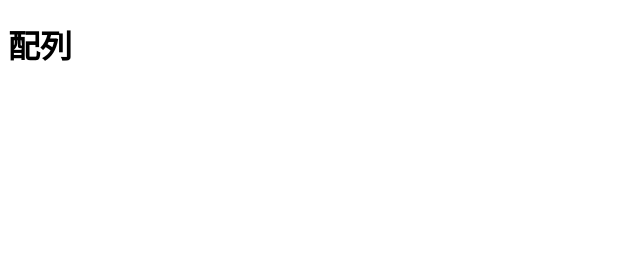
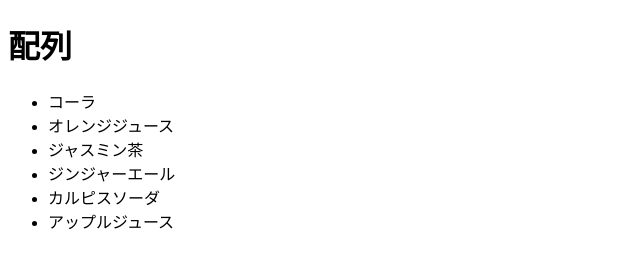
Before and after one commit to yamaguchi-wp2609-14/yasajs, a plain HTML site: page chap08/array.html in a window 1280 px wide. Shown: the whole page, without its empty margins (0-640 px from the left). Drawn offline with Linux system fonts and the light colour scheme.

Commit message:
chap08ドリンク問題完了

```diff
--- a/chap08/array.html
+++ b/chap08/array.html
@@ -1,10 +1,12 @@
 <!DOCTYPE html>
 <html lang="ja">
+
 <head>
     <meta charset="UTF-8">
     <meta name="viewport" content="width=device-width, initial-scale=1.0">
     <title>配列</title>
 </head>
+
 <body>
     <h1>配列</h1>
     <ul class="drink-list">
@@ -12,7 +14,7 @@
     </ul>
 
     <script>
-    const drink = ['コーラ','オレンジジュース','ウーロン茶']
+        const drink = ['コーラ', 'オレンジジュース', 'ウーロン茶']
         console.log(drink);
         console.log(drink[2]);
         console.log(`ドリンクは${drink.length}種類ご用意しています。`);
@@ -20,16 +22,27 @@
         drink[2] = `ジャスミン茶`;
         console.log(drink[2]);
         //ジンジャーエールを追加
-    drink[3]='ジンジャーエール';
+        drink[3] = 'ジンジャーエール';
         console.log(drink);
         // drink[4]='カルピス';
         // console.log(drink);
-    drink[4]='カルピスソーダ';
-    drink[5]='アップルジュース';
+        drink[4] = 'カルピスソーダ';
+        drink[5] = 'アップルジュース';
 
         //飲み物の名前の一覧表
-    for(let i = 0; i < drink.length ; i++){
-        console.log(drink[i]);
+        const drinkArea = document.querySelector('.drink-list');
+        // for (let i = 0; i < drink.length; i++) {
+        //     console.log(drink[i]);
+        // }
+
+        let drinkHTML = '';
+
+        for (let i = 0; i < drink.length; i++) {
+            drinkHTML += '<li>';
+            drinkHTML += drink[i];
+            drinkHTML += '</li>';
+
+            drinkArea.innerHTML = drinkHTML
         }
     </script>
 </body>
```
Lines whose indentation alone changed are shown as unchanged.
